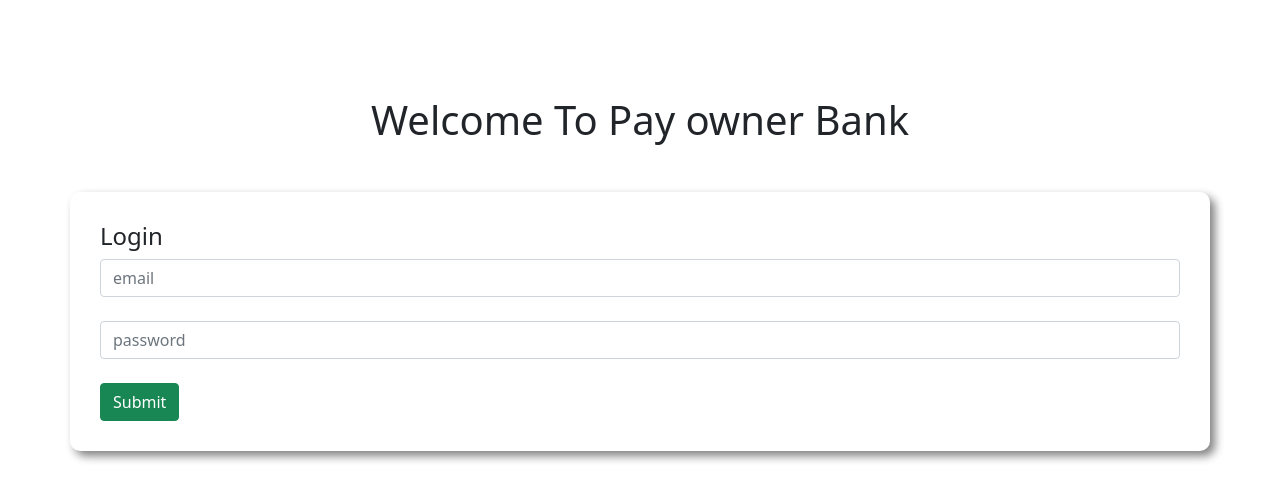
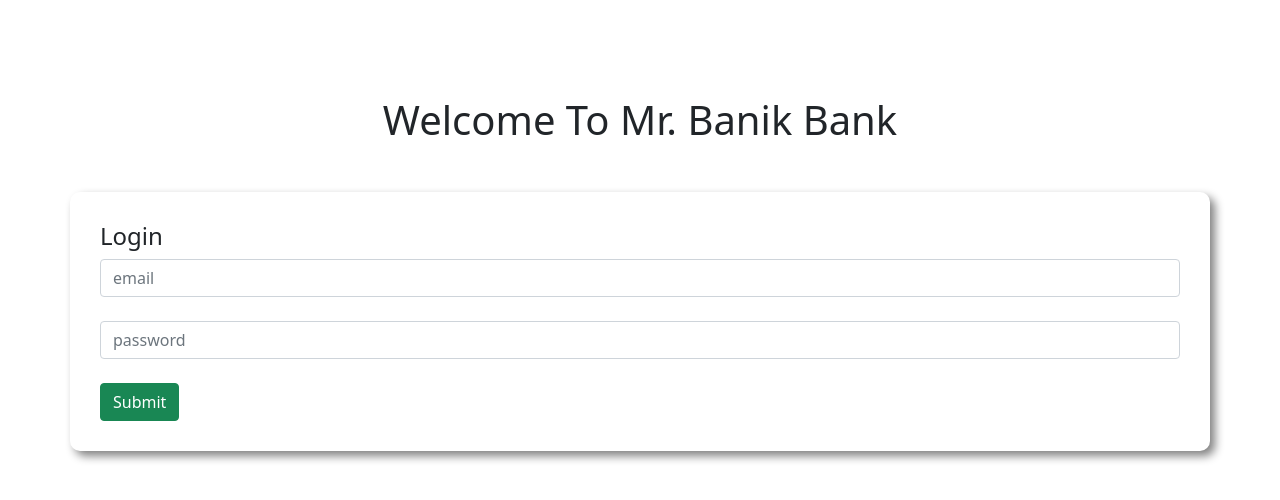
Before and after one commit to DibbenduBanikPurna/bank-project, a plain HTML site: page index.html in a window 1280 px wide. Drawn offline with nearby package versions, Linux system fonts and the light colour scheme.

Commit message:
Update index.html

```diff
--- a/index.html
+++ b/index.html
@@ -9,7 +9,7 @@
 </head>
 <body>
     <div id="login-area">
-        <h1 class="text-center pt-5 mt-5">Welcome To Pay owner Bank</h1>
+        <h1 class="text-center pt-5 mt-5">Welcome To Mr. Banik Bank</h1>
         <div class="submit-area container mt-5">
             <h4>Login</h4>
             <input type="email" placeholder="email" class="form-control" required>
```
